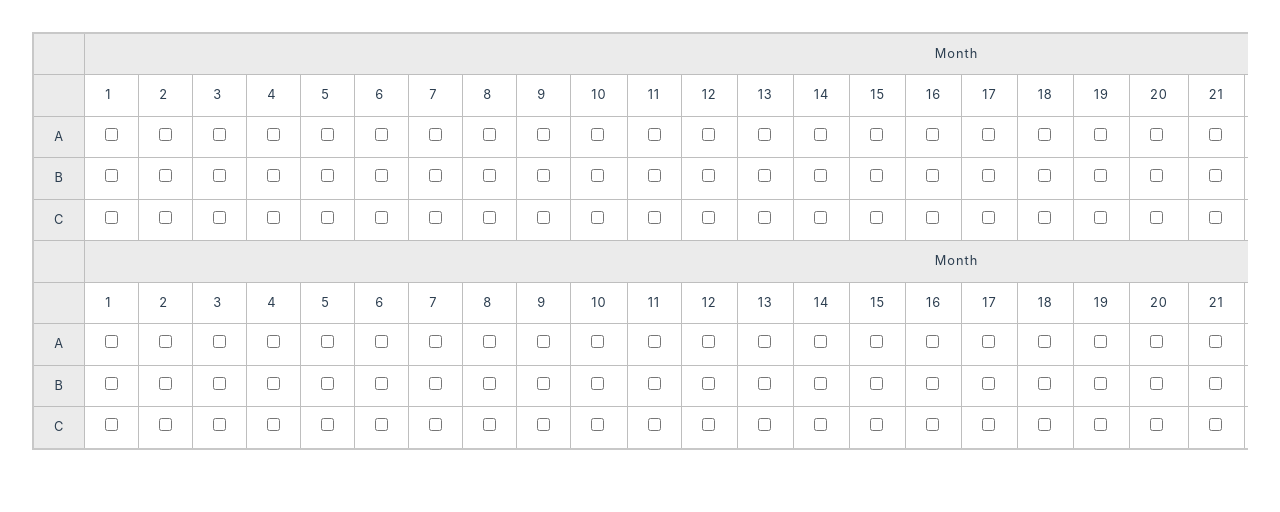
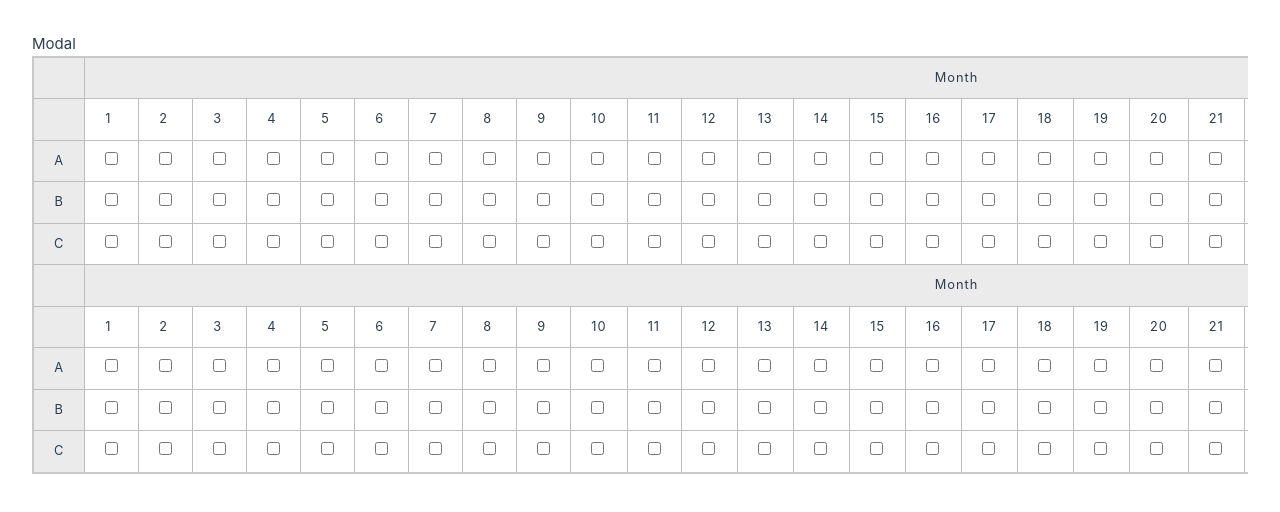
Before and after one commit to ceulain/habits, a Vue app: page / in a window 1280 px wide. Shown: the top 512 px of the page. Built offline with nearby package versions, Linux system fonts and the light colour scheme.

Commit message:
feat: add modal

```diff
--- a/src/App.vue
+++ b/src/App.vue
@@ -1,6 +1,6 @@
 <script setup lang="ts">
 import { ref } from 'vue'
-
+import Modal from '../src/components/Modal.vue'
 import dayjs from 'dayjs'
 import 'dayjs/locale/fr'
 dayjs.locale('fr')
@@ -13,6 +13,7 @@ const numberOfDays = ref(currentDay.daysInMonth())
 </script>
 
 <template>
+  <Modal></Modal>
   <div class="container">
     <table>
       <thead>
--- /dev/null
+++ b/src/components/Modal.vue
@@ -0,0 +1,5 @@
+<script setup></script>
+
+<template>
+  <p>Modal</p>
+</template>
```
